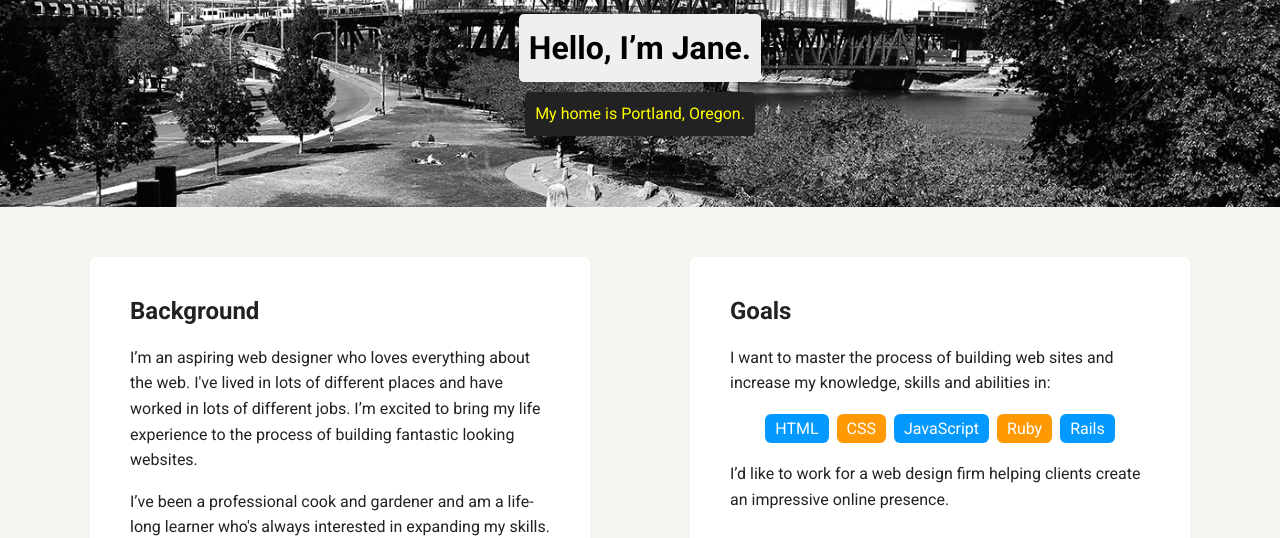
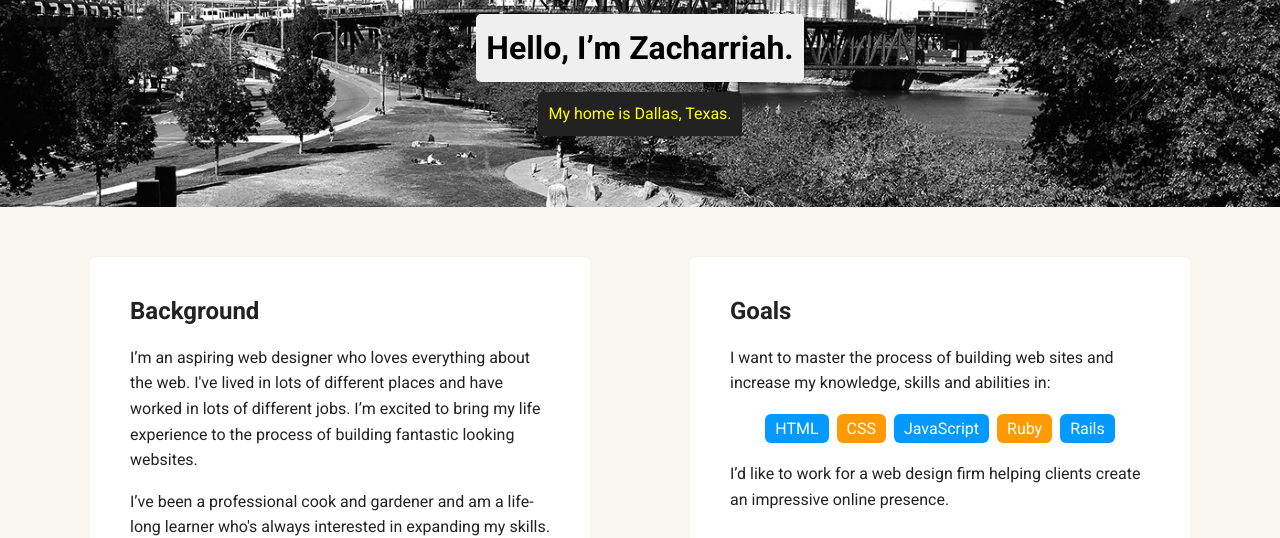
Before and after one commit to ZacharriahE/Personal-Profile-Project.Rep, a plain HTML site: page index.html in a window 1280 px wide. Shown: the part 263-801 px from the top of the page. Drawn offline with Linux system fonts and the light colour scheme; a web font is replaced by a local one.

Commit message:
Changed Name and Location
-Replaced the name in 5 and 21 with mine
-replaced the location in 22 with mine

```diff
--- a/index.html
+++ b/index.html
@@ -2,7 +2,7 @@
 <html lang="en">
 <head>
   <meta charset="utf-8">
-  <title>Jane Smith's Profile</title>
+  <title>Zacharriah Eden's Profile</title>
   <meta name="viewport" content="width=device-width, initial-scale=1.0">
   <link rel="stylesheet" href="styles.css">
   <link href="https://fonts.googleapis.com/css?family=Muli%7CRoboto:400,300,500,700,900" rel="stylesheet"></head>
@@ -18,8 +18,8 @@
 
     <header>
       <img src="images/me.png" alt="Drawing of Jane Smith" class="profile-image">
-      <h1 class="tag name">Hello, I’m Jane.</h1>
-      <p class="tag location">My home is Portland, Oregon.</p>
+      <h1 class="tag name">Hello, I’m Zacharriah.</h1>
+      <p class="tag location">My home is Dallas, Texas.</p>
     </header>
 
     <main class="flex">
```
